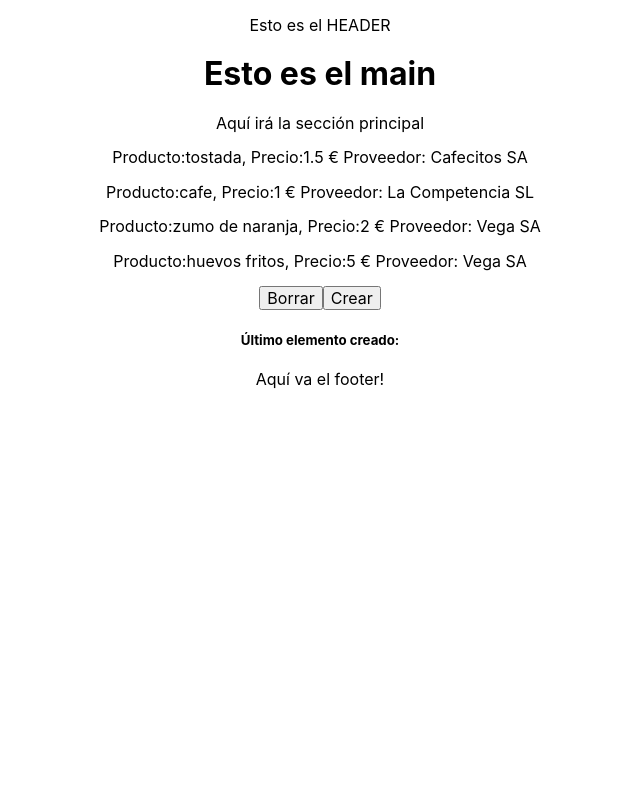
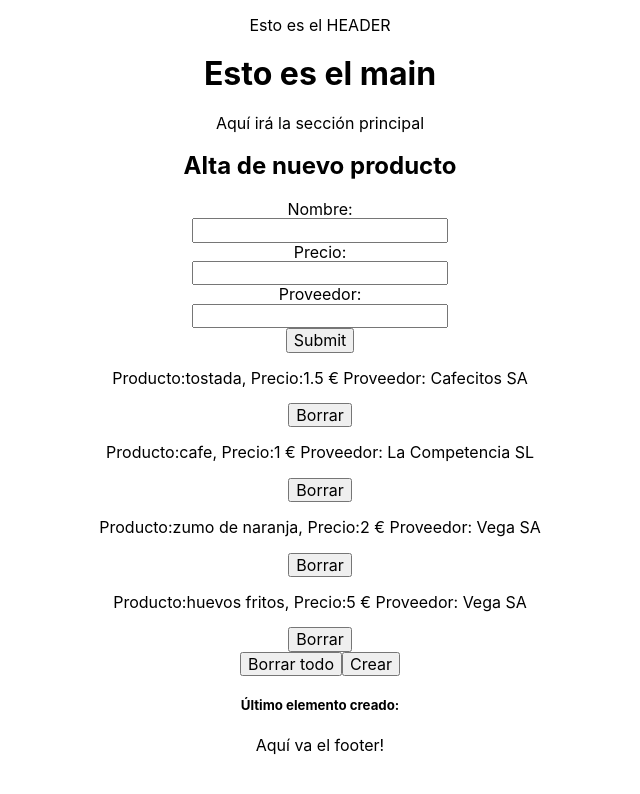
Before and after one commit to TheBridge-FullStackDeveloper/ft-sep21-React-examples, a React (Create React App) app: page / in a window 1280 px wide. Shown: the top 794 px of the page, without its empty margins (320-960 px from the left). Built offline with nearby package versions, Linux system fonts and the light colour scheme.

Commit message:
add/methods_form

```diff
--- a/src/components/Products/Product/Product.jsx
+++ b/src/components/Products/Product/Product.jsx
@@ -17,6 +17,7 @@ export class Product extends Component {
         return (
             <div>
                 <p>Producto:{name}, Precio:{price} € Proveedor: {this.state.supplier}</p>
+                <button onClick={this.props.delete}>Borrar</button>
             </div>
         )
     }
--- a/src/components/Products/Products.jsx
+++ b/src/components/Products/Products.jsx
@@ -1,52 +1,84 @@
-import React, { Component} from 'react'
+import React, { Component } from 'react'
 import Product from './Product'
+import data from '../../data'
 
 export class Products extends Component {
-
 
     constructor(props) {
         super(props)
 
         this.state = {
-            lastAdded:{}, // {name:"naranja",price:"1"} // Modifica el estado. Último añadido
-            productList:[] // [{},{},{},{},{},{}] --> Para guardar los productos
+            lastAdded: {}, // {name:"naranja",price:"1"} // Modifica el estado. Último añadido
+            productList: data // [{},{},{},{},{},{}] --> Para guardar los productos
         }
     }
 
-
-    createProduct = () => {
+    createProduct = (name,price,supplier) => {
 
         //const name = "naranja"
         //const price = "1"
-        const name = prompt("Introduce producto")
-        const price = prompt("introduce precio")
-        const newProduct = {name,price}
+        //const name = prompt("Introduce producto")
+        //const price = prompt("introduce precio")
+        const newProduct = {name, price, supplier}
 
-
-        this.setState({lastAdded:newProduct}) // Modifica el estado. Ultimo añadido
-
+        this.setState({ lastAdded: newProduct }) // Modifica el estado. Ultimo añadido
+        this.setState({ productList: [...this.state.productList, newProduct] })
         //alert(`Producto ${name}, precio: ${price} € Creado`)
     }
-    deleteAllProducts = () => {
-        alert("Borrado")
+    //Vaciar el array productList
+    deleteAllProducts = () => this.setState({ productList: [] })
+
+    // Pasar la posicion a borrar del array productList
+    // Buscar en el array el elemento a borrar
+
+    deleteProduct = i => {
+        const products = this.state.productList.filter((product, j) => j !== i)
+        this.setState({ productList: products })
+    }
+
+    paintProducts = () => {
+        // lee de state productList OK
+        // Los recorre con un bucle ->Transformar datos de array a componente Product--> MAP
+        // Los pinta en el DOM
+        // {} ---> <Product>
+        //[{},{},{},{}] ---> [<Product>,<Product>,<Product>,<Product>,<Product>]
+        // Devuelve [<Product>,<Product>,<Product>,<Product>,<Product>]
+        return this.state.productList.map((product, i) => <Product info={product} delete={() => this.deleteProduct(i)} key={i} />)
+    }
+
+    handleChange = event => console.log(event.target.value)
+
+    handleSubmit = event => {
+        event.preventDefault();
+        const name = event.target.name.value
+        const price = event.target.price.value
+        const supplier = event.target.supplier.value
+
+        // Crear producto
+        this.createProduct(name,price,supplier)
     }
 
     render() {
-        const data = [{name:"tostada",price:"1.5", supplier:"Cafecitos SA"},
-                        {name:"cafe",price:"1" , supplier:"La Competencia SL"},
-                        {name:"zumo de naranja",price:"2"},
-                        {name:"huevos fritos",price:"5"}]
-
         const name = this.state.lastAdded.name
 
         return (
             <div>
-                <Product info={data[0]}/>
-                <Product info={data[1]}/>
-                <Product info={data[2]}/>
-                <Product info={data[3]}/>
+                <h2>Alta de nuevo producto</h2>
 
-                <button onClick={this.deleteAllProducts}>Borrar</button>
+                <form onSubmit={this.handleSubmit}>
+                    <label htmlFor="name">Nombre:</label><br/>
+                    <input type="text" id="name" name="name" onChange={this.handleChange}/><br />
+                    <label htmlFor="price">Precio:</label><br/>
+                    <input type="number" id="price" name="price"/><br/>
+                    <label htmlFor="supplier">Proveedor:</label><br/>
+                    <input type="text" id="supplier" name="supplier"/><br />
+                    <input type="submit"/>
+                </form>
+
+
+
+                {this.paintProducts()}
+                <button onClick={this.deleteAllProducts}>Borrar todo</button>
                 <button onClick={this.createProduct}>Crear</button>
                 <h5>Último elemento creado:{name}</h5>
             </div>
--- /dev/null
+++ b/src/data.js
@@ -0,0 +1,6 @@
+const data = [{ name: "tostada", price: "1.5", supplier: "Cafecitos SA" },
+{ name: "cafe", price: "1", supplier: "La Competencia SL" },
+{ name: "zumo de naranja", price: "2" },
+{ name: "huevos fritos", price: "5" }]
+
+export default data
```
